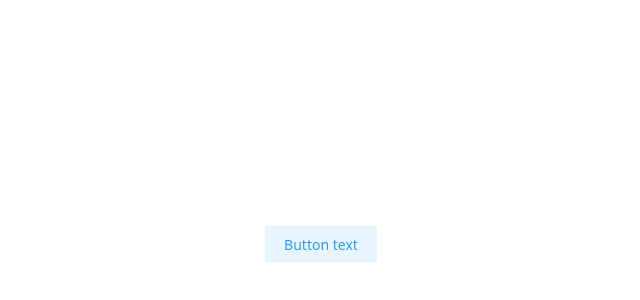
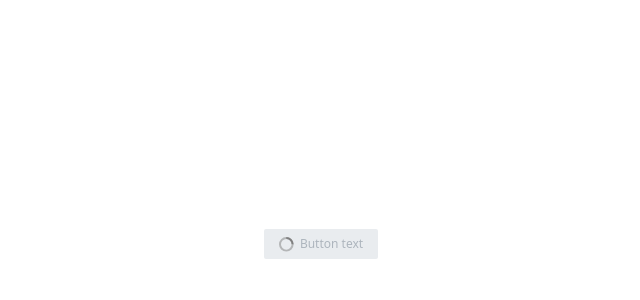
Before and after one commit to hay-bams/ui, a React (Create React App) app: page / in a window 1280 px wide. Shown: the part 156-456 px from the top of the page, without its empty margins (319-959 px from the left). Built offline with nearby package versions, Linux system fonts and the light colour scheme.

Commit message:
add loader

```diff
--- a/src/App.tsx
+++ b/src/App.tsx
@@ -11,7 +11,7 @@ export const AppContainer = styled.div`
 
 export const App = () => (
   <AppContainer>
-    <Button size="sm" variant="light">
+    <Button size="xs" variant="filled" loading>
       Button text
     </Button>
   </AppContainer>
--- a/src/components/Button/Button.styles.ts
+++ b/src/components/Button/Button.styles.ts
@@ -140,5 +140,28 @@ export const borderRadius = {
   sm: '4px',
   md: '8px',
   lg: '16px',
-  xl: '32px'
-}
+  xl: '32px',
+};
+
+export const spinnerSize = {
+  xs: {
+    height: '15px',
+    width: '15px',
+  },
+  sm: {
+    height: '17px',
+    width: '17px',
+  },
+  md: {
+    height: '19px',
+    width: '19px',
+  },
+  lg: {
+    height: '21px',
+    width: '21px',
+  },
+  xl: {
+    height: '23px',
+    width: '23px',
+  },
+};
--- a/src/components/Button/Button.tsx
+++ b/src/components/Button/Button.tsx
@@ -1,5 +1,6 @@
 import {ComponentProps, ElementType, ReactNode} from 'react';
-import styled, {css} from 'styled-components';
+import styled, {css, keyframes} from 'styled-components';
+
 
 import {
   borderColors,
@@ -8,27 +9,61 @@ import {
   buttonSizes,
   disabledButton,
   borderRadius,
+  spinnerSize,
 } from './Button.styles';
 import {
   BorderRadius,
   ButtonColor,
   ButtonSizes,
+  ButtonSpinnerProps,
   ButtonStyledProps,
   ButtonVariants,
 } from './Button.types';
 
+import {ReactComponent as LoadingIcon} from 'assets/icons/Spinner.svg';
 interface OwnProps<T extends ElementType> {
   children?: ReactNode;
   variant?: ButtonVariants;
   color?: ButtonColor;
   size?: ButtonSizes;
-  radius?: BorderRadius
+  radius?: BorderRadius;
   as?: T;
   disabled?: boolean;
   upperCase?: boolean;
+  loading?: boolean;
 }
 
 type Props<T extends ElementType> = OwnProps<T> & ComponentProps<T>;
+
+const spin = keyframes`
+  0% {
+    transform: rotate(0deg);
+  }
+  100% {
+    transform: rotate(57600deg);
+  }
+`;
+
+export const Spinner = styled.div<ButtonSpinnerProps>`
+  height: ${(props) => spinnerSize[props.size].height};
+  width: ${(props) => spinnerSize[props.size].height};
+  border: 2px solid;
+  border-color: ${(props) => textColors[props.color][props.variant]};
+  border-radius: 50%;
+  margin-right: 8px;
+  border-right-color: transparent;
+
+  animation-name: ${spin};
+  animation-duration: 120s;
+  animation-iteration-count: infinite;
+  animation-timing-function: linear;
+`;
+
+const LoadingContainer = styled.div<ButtonSpinnerProps>`
+  margin-right: 0.5em;
+  height: ${(props) => spinnerSize[props.size].height};
+  width: ${(props) => spinnerSize[props.size].height};
+`;
 
 export const hasBorder = (variants: ButtonVariants) => {
   if (variants === 'outline' || variants === 'default') {
@@ -44,6 +79,8 @@ const ButtonStyled = styled.button<ButtonStyledProps>`
   border-radius: ${(props) => borderRadius[props.radius]};
   width: auto;
   text-transform: ${(props) => props.uppercase && 'uppercase'};
+  display: ${(props) => props.loading && 'flex'};
+  align-items: ${(props) => props.loading && 'center'};
 
   ${(props) =>
     css`
@@ -53,8 +90,6 @@ const ButtonStyled = styled.button<ButtonStyledProps>`
           : 'transparent'};
       ${buttonSizes[props.size]};
       ${props.disabled && disabledButton}
-
-
     `}
 `;
 
@@ -67,17 +102,25 @@ export const Button = <T extends ElementType>({
   radius = 'xs',
   disabled = false,
   upperCase = false,
+  loading = false,
   ...rest
 }: Props<T>) => (
   <ButtonStyled
     radius={radius}
-    disabled={disabled}
+    loading={loading}
+    disabled={disabled || loading}
     color={color}
     variant={variant}
     as={as}
     upperCase={upperCase}
     {...rest}
     size={size}>
+    {loading ? (
+      <LoadingContainer size={size} color={color} variant={variant}>
+        <LoadingIcon width="100%" height="100%" />
+      </LoadingContainer>
+    ) : null}
+    {/* {loading ? <Spinner size={size} color={color} variant={variant} /> : null} */}
     {children}
   </ButtonStyled>
 );
--- a/src/components/Button/Button.types.ts
+++ b/src/components/Button/Button.types.ts
@@ -17,6 +17,7 @@ export type ButtonStyledColor = Record<'color', ButtonColor>;
 export type ButtonStyledRadius = Record<'radius', BorderRadius>;
 export type OtherStyledProps = {
   uppercase: boolean;
+  loading: boolean
 };
 
 export type ButtonStyledProps = ButtonStyledVariant &
@@ -24,3 +25,5 @@ export type ButtonStyledProps = ButtonStyledVariant &
   ButtonStyledColor &
   ButtonStyledRadius &
   OtherStyledProps;
+
+export type ButtonSpinnerProps =  ButtonStyledVariant & ButtonStyledSize & ButtonStyledColor;
--- /dev/null
+++ b/src/components/Modal/Modal.tsx
@@ -0,0 +1 @@
+export const Modal = () => <div />
--- /dev/null
+++ b/src/components/Modal/index.tsx
@@ -0,0 +1 @@
+export * from './Modal'
```
Also changed, not shown: src/assets/icons/Spinner.svg (added), 1 other file (tests, documents, lock files or other folders).
